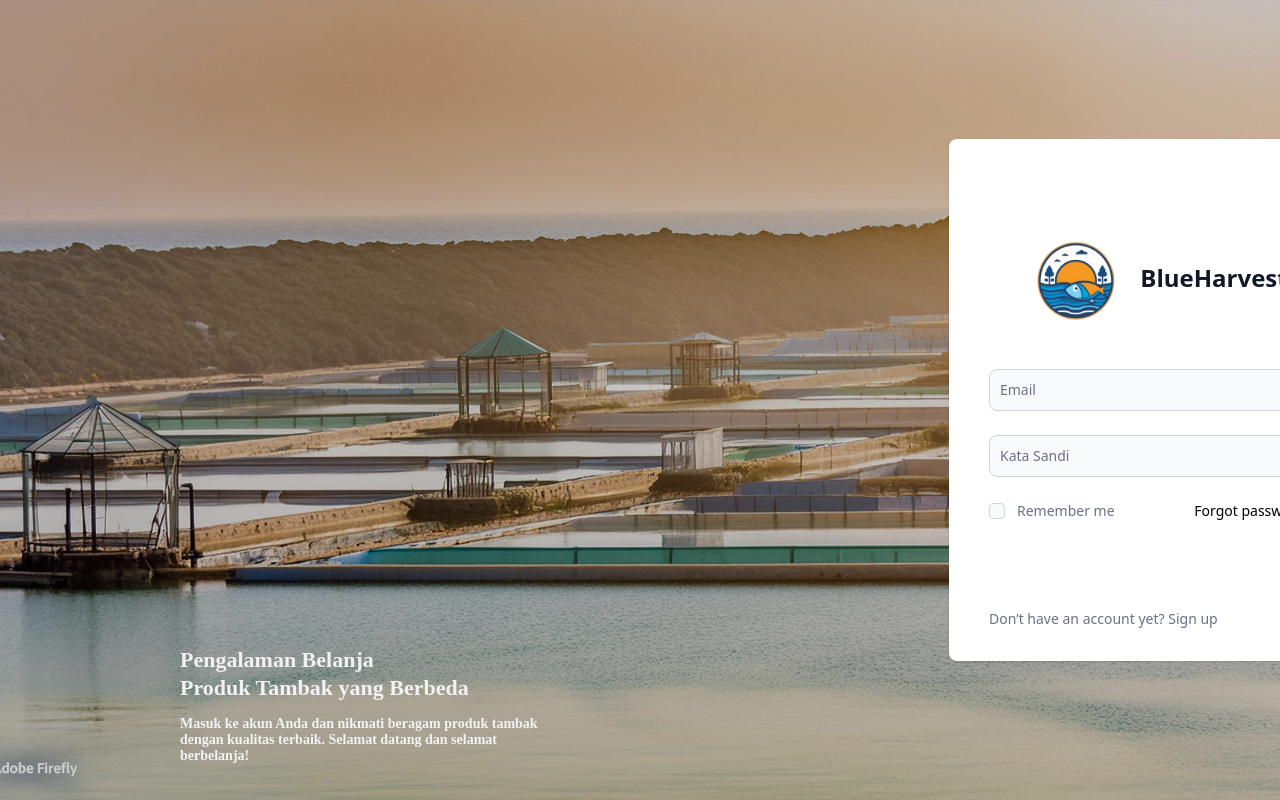
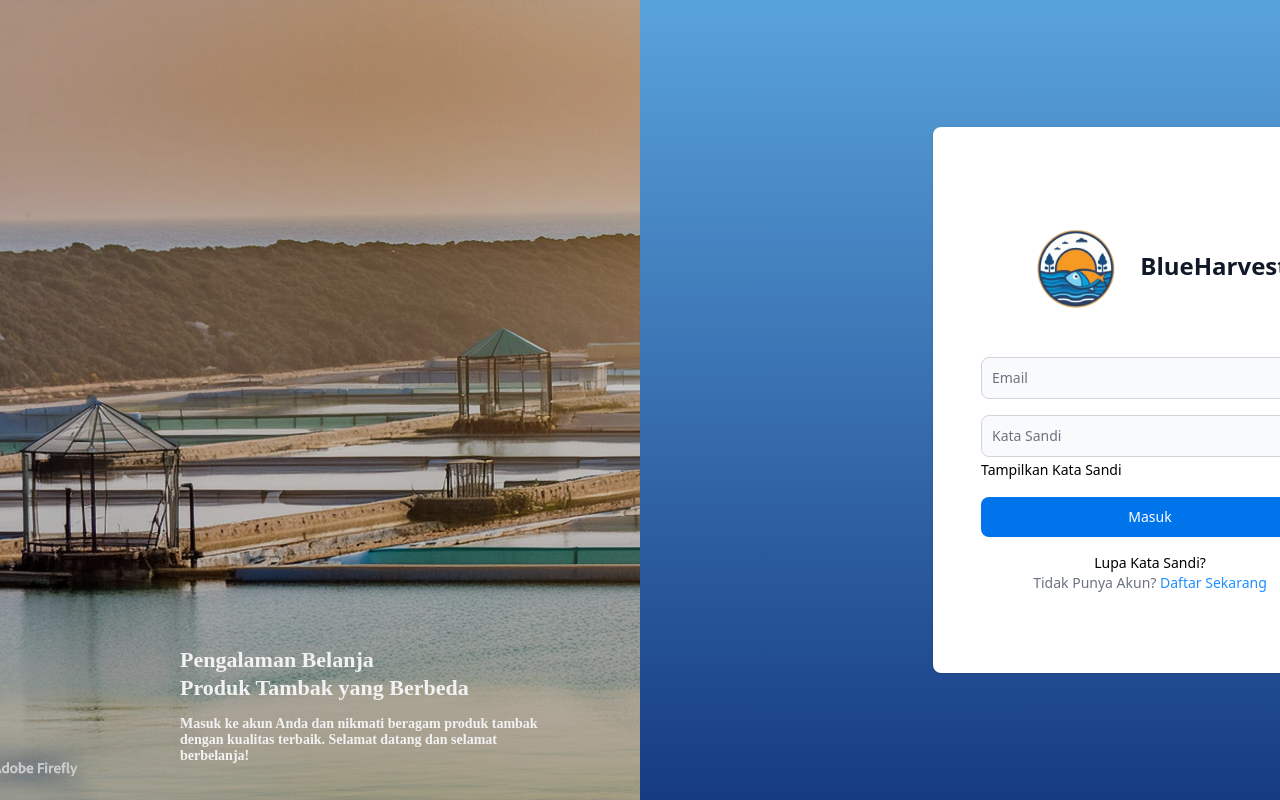
Before and after one commit to mortomulu/react-front-end, a React (Vite) app in the folder capstone-react-9/: page / in a window 1280 px wide. Shown: the top 800 px of the page. Built offline with nearby package versions, Linux system fonts and the light colour scheme.

Commit message:
perbaikan tampilan signin
perbaikan tampilan signin

```diff
--- a/capstone-react-9/src/components/SignIn/BannerSignin/index.jsx
+++ b/capstone-react-9/src/components/SignIn/BannerSignin/index.jsx
@@ -1,8 +1,8 @@
 import React from 'react';
 import signinBg from '../../../assets/signin-bg.jpeg';
-import Logo from '../../../assets/blueharvest-logo.png';
 
-export default function BannerSignin() {
+
+export default function BannerSignin({ children }) {
   return (
     <div className="relative h-screen w-full flex-shrink-0"
       style={{
@@ -55,55 +55,7 @@ export default function BannerSignin() {
         berbelanja!
         </p>
       </div>
-      <div className="absolute top-0 right-0 w-1/2 h-full bg-gradient-to-b from-sign to-signin"></div>
-      <section className="absolute"
-              style={{
-                left: 925 ,
-                right: 0 ,
-                width: `450px`,
-                height: `582px`,
-                position: 'absolute',
-
-
-              }}
-      >
-        <div className="flex flex-col items-center justify-center px-6 py-8 mx-auto md:h-screen lg:py-0">
-          <div className="w-full bg-white rounded-lg shadow dark:border md:mt-0 sm:max-w-md xl:p-0 dark:bg-gray-800 dark:border-gray-700">
-            <div className="p-6 space-y-4 md:space-y-6 sm:p-8">
-            <div className="flex items-center justify-center mt-12 mb-8 text-2xl font-semibold text-gray-900 dark:text-white">
-            <img className="relative" style={{width: `128px`, height: `118px`}} src={Logo} alt="logo" />
-            BlueHarvest
-          </div>
-
-              <form className="space-y-4 md:space-y-6 mr-2 ml-2" action="#">
-                <div>
-                  <input type="email" name="email" id="email" className="bg-gray-50 border border-gray-300 text-gray-900 sm:text-sm rounded-lg focus:ring-primary-600 focus:border-primary-600 block w-full p-2.5 dark:bg-gray-700 dark:border-gray-600 dark:placeholder-gray-400 dark:text-white dark:focus:ring-blue-500 dark:focus:border-blue-500" placeholder="Email" required />
-                </div>
-                <div>
-                  <input type="password" name="password" id="password" placeholder="Kata Sandi" className="bg-gray-50 border border-gray-300 text-gray-900 sm:text-sm rounded-lg focus:ring-primary-600 focus:border-primary-600 block w-full p-2.5 dark:bg-gray-700 dark:border-gray-600 dark:placeholder-gray-400 dark:text-white dark:focus:ring-blue-500 dark:focus:border-blue-500" required />
-                </div>
-                <div className="flex items-center justify-between">
-                  <div className="flex items-start">
-                    <div className="flex items-center h-5">
-                      <input id="remember" aria-describedby="remember" type="checkbox" className="w-4 h-4 border border-gray-300 rounded bg-gray-50 focus:ring-3 focus:ring-primary-300 dark:bg-gray-700 dark:border-gray-600 dark:focus:ring-primary-600 dark:ring-offset-gray-800" required />
-                    </div>
-                    <div className="ml-3 text-sm">
-                      <label htmlFor="remember" className="text-gray-500 dark:text-gray-300">Remember me</label>
-                    </div>
-                  </div>
-                  <a href="#" className="text-sm font-medium text-primary-600 hover:underline dark:text-primary-500">Forgot password?</a>
-                </div>
-                <button type="submit" className="w-full text-white bg-primary-600 hover:bg-primary-700 focus:ring-4 focus:outline-none focus:ring-primary-300 font-medium rounded-lg text-sm px-5 py-2.5 text-center dark:bg-primary-600 dark:hover:bg-primary-700 dark:focus:ring-primary-800">Sign in</button>
-                <p className="text-sm font-light text-gray-500 dark:text-gray-400">
-                  Don’t have an account yet? <a href="#" className="font-medium text-primary-600 hover:underline dark:text-primary-500">Sign up</a>
-                </p>
-              </form>
-            </div>
-          </div>
-        </div>
-
-      </section>
-
+      {children}
     </div>
 
   );
--- a/capstone-react-9/src/components/SignIn/FormSignin/index.jsx
+++ b/capstone-react-9/src/components/SignIn/FormSignin/index.jsx
@@ -0,0 +1,69 @@
+import React from 'react';
+import { useState } from 'react';
+import Logo from '../../../assets/blueharvest-logo.png';
+
+export default function FormSignin() {
+  const [showPassword, setShowPassword] = useState(false);
+
+  const toggleShowPassword = () => {
+    setShowPassword(!showPassword);
+  };
+
+
+  return (
+    <div>
+      <div className="absolute top-0 right-0 w-1/2 h-full bg-gradient-to-b from-[#59A3DC] to-[#163B83]"></div>
+      <section
+        className="absolute"
+        style={{
+          left: '925px',
+          right: '0',
+          width: '450px',
+          height: '582px',
+        }}
+      >
+        <div className="flex flex-col items-center justify-center px-2 mb-8 mx-auto h-screen">
+          <div className="w-full bg-white rounded-lg shadow dark:border dark:bg-gray-800 dark:border-gray-700">
+            <div className="p-6 space-y-4 sm:p-8">
+              <div className="flex items-center justify-center mt-12 mb-8 text-2xl font-semibold text-gray-900 dark:text-white">
+                <img className="relative" style={{ width: '128px', height: '118px' }} src={Logo} alt="logo" />
+                BlueHarvest
+              </div>
+              <form className="px-4"action="#">
+                <div className='mb-4'>
+                  <input type="email" name="email" id="email" className="bg-gray-50 border border-gray-300 text-gray-900 sm:text-sm rounded-lg focus:ring-primary-600 focus:border-primary-600 block w-full p-2.5 dark:bg-gray-700 dark:border-gray-600 dark:placeholder-gray-400 dark:text-white dark:focus:ring-blue-500 dark:focus:border-blue-500" placeholder="Email" required />
+                </div>
+                <div className='mb-4'>
+                <input
+                    type={showPassword ? 'text' : 'password'}
+                    name="password"
+                    id="password"
+                    placeholder="Kata Sandi"
+                    className="bg-gray-50 border border-gray-300 text-gray-900 sm:text-sm rounded-lg focus:ring-primary-600 focus:border-primary-600 block w-full p-2.5 dark:bg-gray-700 dark:border-gray-600 dark:placeholder-gray-400 dark:text-white dark:focus:ring-blue-500 dark:focus:border-blue-500"
+                    required
+                  />
+                  <button
+                    type="button"
+                    onClick={toggleShowPassword}
+                    className="text-sm text-center font-medium text-primary-600 hover:underline dark:text-primary-500"
+                    style={{ margin: 0 }}
+                  >
+                    {showPassword ? 'Sembunyikan' : 'Tampilkan'} Kata Sandi
+                  </button>
+
+                </div>
+                <button type="submit" className="w-full text-white bg-primary-90 hover:bg-primary-90 focus:ring-4 focus:outline-none focus:ring-primary-300 font-medium rounded-lg text-sm px-5 py-2.5 text-center dark:bg-primary-600 dark:hover:bg-primary-700 dark:focus:ring-primary-800" style={{ marginBottom: '1rem' }}>Masuk</button>
+                <div className="flex justify-center">
+                  <a href="#" className="text-sm text-center font-medium text-primary-600 hover:underline dark:text-primary-500" style={{ margin: 0 }}>Lupa Kata Sandi?</a>
+                </div>
+                <p className="text-sm text-center font-light text-gray-500 dark:text-gray-400" style={{ margin: 0, marginBottom: '3rem' }}>
+                  Tidak Punya Akun? <a href="#" className="font-medium text-primary-70 hover:underline dark:text-primary-500">Daftar Sekarang</a>
+                </p>
+              </form>
+            </div>
+          </div>
+        </div>
+      </section>
+    </div>
+  );
+}
--- a/capstone-react-9/src/components/SignIn/index.jsx
+++ b/capstone-react-9/src/components/SignIn/index.jsx
@@ -1,10 +1,13 @@
 import React from 'react'
 import BannerSignin from './BannerSignin'
+import FormSignin from './FormSignin'
 
 export default function SignIn() {
   return (
     <div>
-        <BannerSignin/>
+    <BannerSignin>
+      <FormSignin/>
+    </BannerSignin>
     </div>
   )
 }
```
